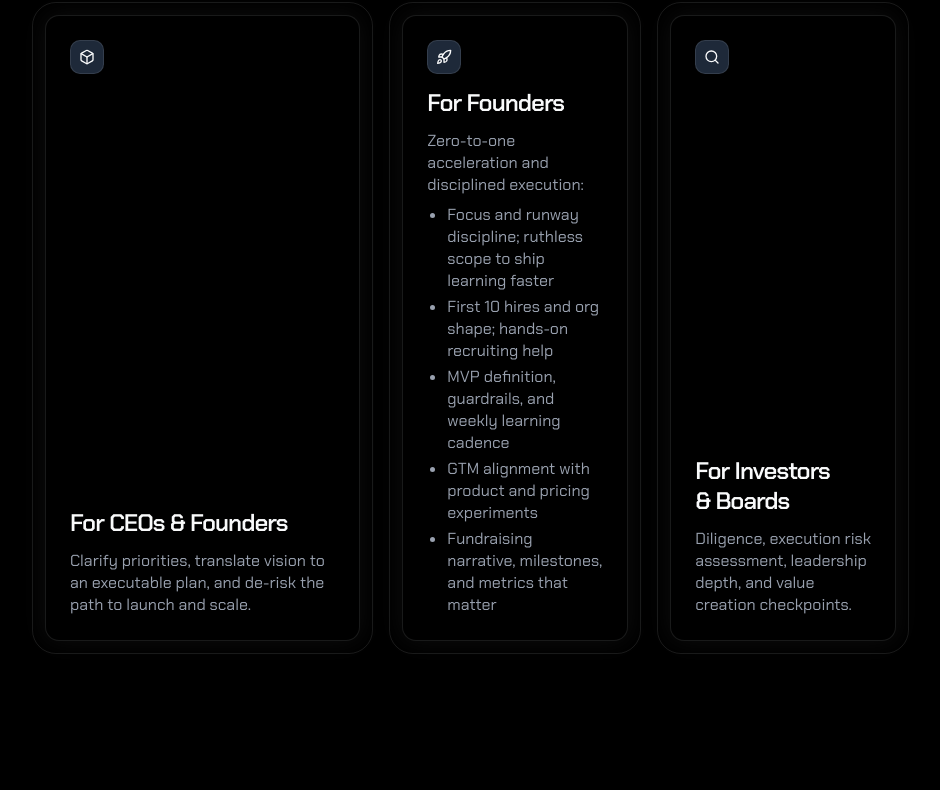
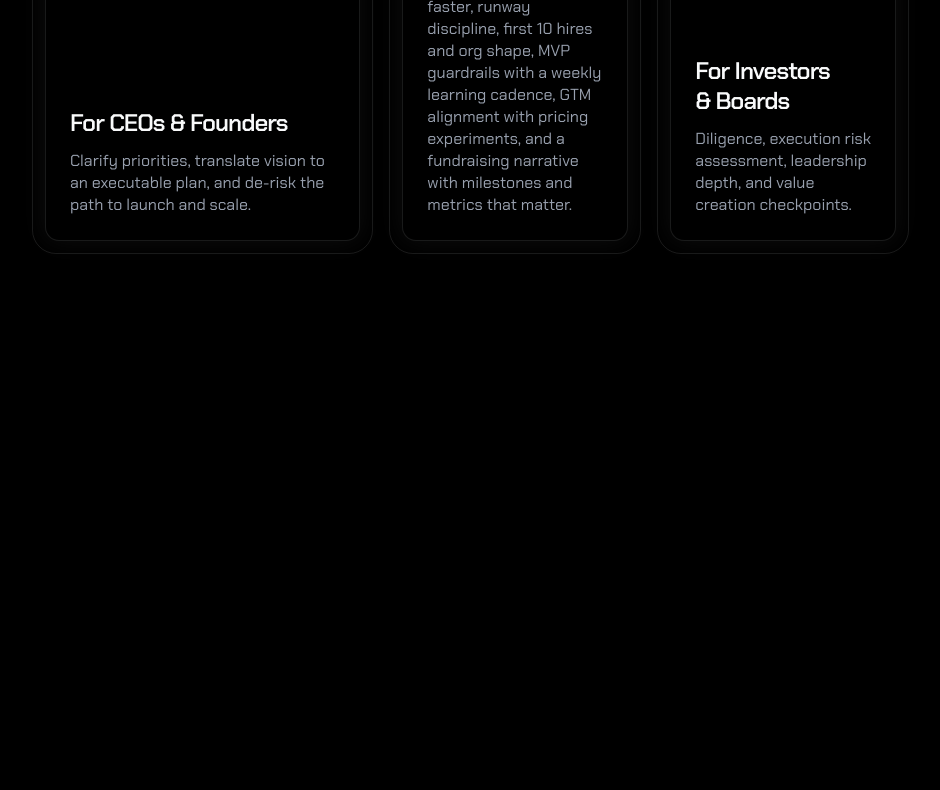
Before and after one commit to mehh/kris-chase-portfolio-2025, a Next.js app: page /how-i-operate in a window 1280 px wide. Shown: the part 1460-2250 px from the top of the page, without its empty margins (80-1020 px from the left). Built offline with nearby package versions, Linux system fonts and the light colour scheme; no server answers; what @posthog/react would draw is missing.

Commit message:
chore(how-i-operate): condense Founders details into a single paragraph for consistency

```diff
--- a/src/app/how-i-operate/page.tsx
+++ b/src/app/how-i-operate/page.tsx
@@ -99,16 +99,10 @@ export default function HowIOperatePage() {
             icon={<Rocket className="h-4 w-4" />}
             title="For Founders"
             description={
-              <>
-                <p>Zero-to-one acceleration and disciplined execution:</p>
-                <ul className="mt-2 list-disc pl-5 space-y-1">
-                  <li>Focus and runway discipline; ruthless scope to ship learning faster</li>
-                  <li>First 10 hires and org shape; hands-on recruiting help</li>
-                  <li>MVP definition, guardrails, and weekly learning cadence</li>
-                  <li>GTM alignment with product and pricing experiments</li>
-                  <li>Fundraising narrative, milestones, and metrics that matter</li>
-                </ul>
-              </>
+              <>Zero-to-one acceleration: ruthless scope to ship learning faster, runway discipline,
+              first 10 hires and org shape, MVP guardrails with a weekly learning cadence, GTM
+              alignment with pricing experiments, and a fundraising narrative with milestones and
+              metrics that matter.</>
             }
           />
           <GridItem
```
